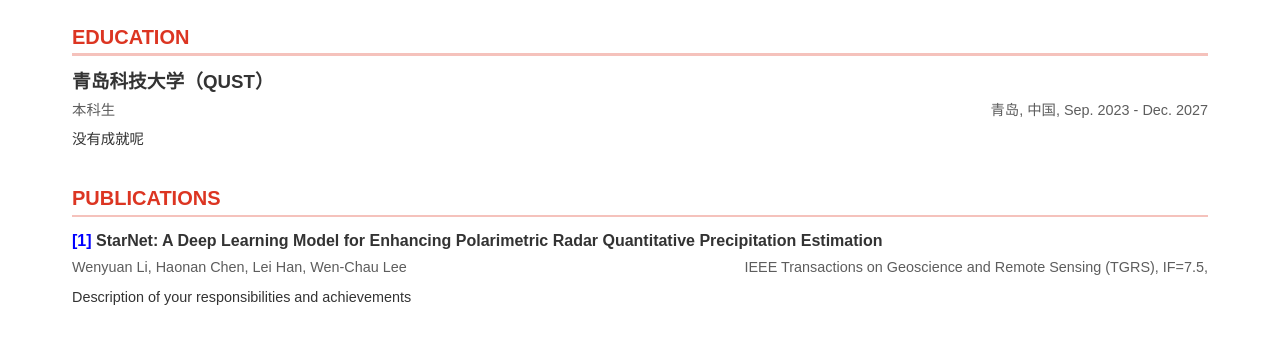
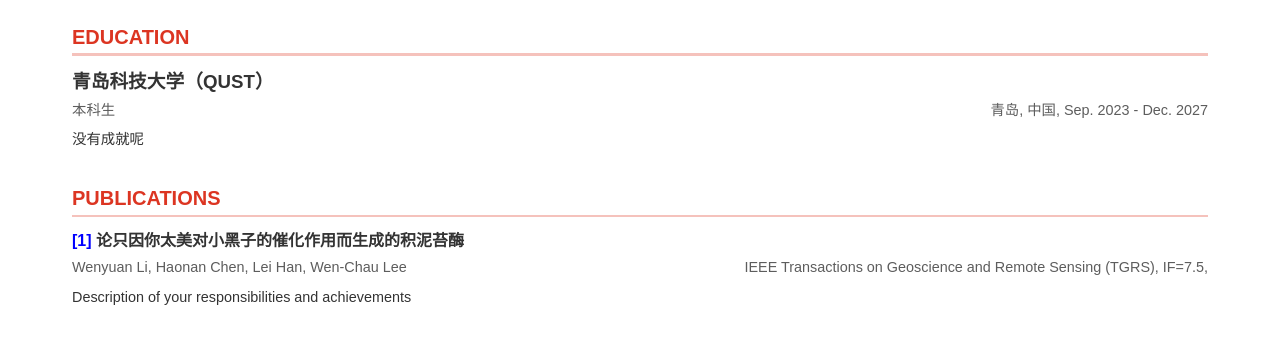
Before and after one commit to superchaoss/superchaoss.github.io, a plain HTML site: page index.html in a window 1280 px wide. Shown: the part 187-530 px from the top of the page. Drawn offline with Linux system fonts and the light colour scheme.

Commit message:
Update index.html

```diff
--- a/index.html
+++ b/index.html
@@ -242,7 +242,7 @@
             <section class="section">
                 <h2 class="section-title">Publications</h2>
                 <div class="entry">
-                    <h4 class="entry-title"><a href="https://example.com" class="blue-link">[1]</a> StarNet: A Deep Learning Model for Enhancing Polarimetric Radar Quantitative Precipitation Estimation</h4>
+                    <h4 class="entry-title"><a href="https://example.com" class="blue-link">[1]</a> 论只因你太美对小黑子的催化作用而生成的积泥苔酶</h4>
                     <div class="entry-info">
                         <span>Wenyuan Li, Haonan Chen, Lei Han, Wen-Chau Lee</span>
                         <span>IEEE Transactions on Geoscience and Remote Sensing (TGRS), IF=7.5, </span>
```
